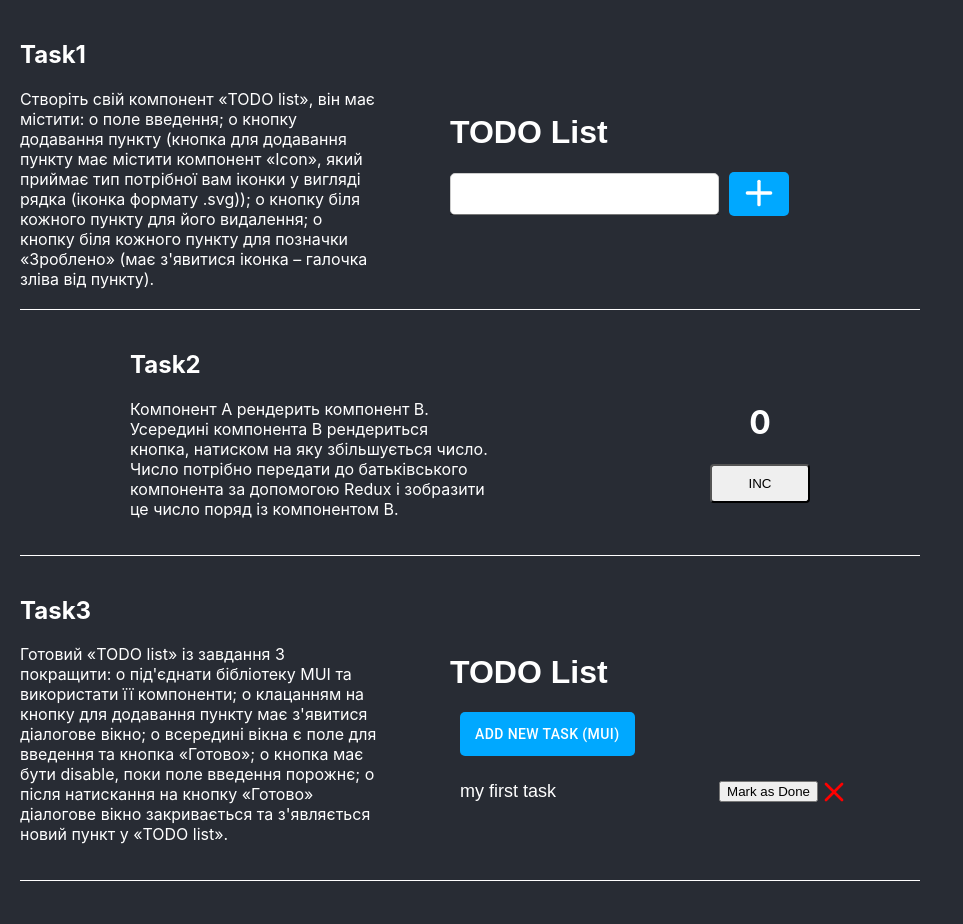
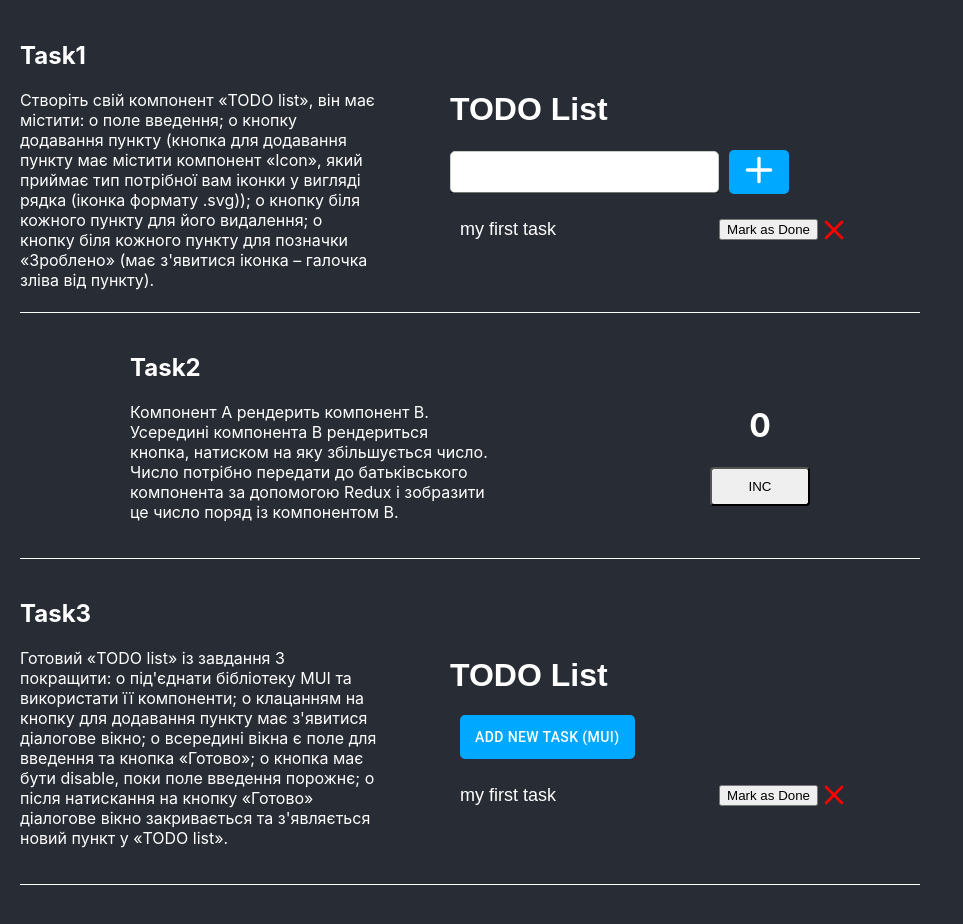
Before and after one commit to lanina90/reactessantial_hw, a React (Create React App) app: page / in a window 1280 px wide. Shown: the whole page, without its empty margins (0-963 px from the left). Built offline with nearby package versions, Linux system fonts and the light colour scheme.

Commit message:
hw_7 done

```diff
--- a/src/App/App.js
+++ b/src/App/App.js
@@ -1,7 +1,7 @@
 import './App.scss';
 import Task1 from "../components/TODO/Task1";
 import ParentEl from "../components/counter/ParentEl";
-import Task3 from "../components/task3/Task3";
+import Task3 from "../components/dialogWindow/Task3";
 
 
 function App() {
--- a/src/components/TODO/Task1.jsx
+++ b/src/components/TODO/Task1.jsx
@@ -1,13 +1,13 @@
 import React, {useState} from 'react';
 import Icon from "../icons/Icon";
 import {Input} from "@mui/material";
+import ToDoList from "../TODOMUI/ToDoList";
 
 
 const Task1 = () => {
 
   const [text, setText] = useState('')
-  const [tasks, setTasks] = useState([])
-  const [open, setOpen] = React.useState(false);
+  const [tasks, setTasks] = useState([{ id: 1, text: "my first task", done: false }])
 
   const textChangeHandler = (event) => {
     setText(event.target.value);
@@ -22,7 +22,6 @@ const Task1 = () => {
       };
 
       setTasks([...tasks, newItem]);
-
       setText('');
     }
   }
@@ -41,40 +40,17 @@ const Task1 = () => {
     setTasks(tasks.filter(task => task.id !== id));
   }
 
-  const handleClickOpen = () => {
-    setOpen(true);
-  };
-
-  const handleClose = () => {
-    setOpen(false);
-  };
-
 
   return (
     <div className="todo-list">
       <h1>TODO List</h1>
       <div className="todo-input">
         <Input onChange={textChangeHandler}/>
-        {/*<input*/}
-        {/*  type="text"*/}
-        {/*  value={text}*/}
-        {/*  onChange={textChangeHandler}*/}
-        {/*  placeholder="Add a new item..." />*/}
         <button onClick={addTaskHandler}>
           <Icon type="add" />
         </button>
       </div>
-      <ul className="items-list">
-        {tasks.map(task => (
-          <li key={task.id} className={`item ${task.done ? ' done' : ''}`}>
-            {task.done ? <Icon fill="red" type="done" onClick={() => doneTaskHandler(task.id)}/> : ''}
-            <span className="item-text">{task.text}</span>
-            {task.done ? <button
-              onClick={() => doneTaskHandler(task.id)}>Remove a mark</button> : <button onClick={() => doneTaskHandler(task.id)}>Mark as Done</button> }
-            <Icon fill="red" stroke="red" type="delete" onClick={() => deleteTaskHandler(task.id)}/>
-          </li>
-        ))}
-      </ul>
+     <ToDoList tasks={tasks}/>
     </div>
   );
 };
--- a/src/components/TODOMUI/ToDoList.js
+++ b/src/components/TODOMUI/ToDoList.js
@@ -3,10 +3,10 @@ import {useDispatch, useSelector} from "react-redux";
 import Icon from "../icons/Icon";
 import {doneTaskAction, removeTaskAction} from "./toDoListActions";
 
-const ToDoList = () => {
+const ToDoList = (props) => {
 
   const dispatch = useDispatch()
-  const tasks = useSelector(state => state.tasks);
+  const tasks = props.tasks;
 
   return (
     <div>
--- a/src/components/TODOMUI/toDoListActions.js
+++ b/src/components/TODOMUI/toDoListActions.js
@@ -1,4 +1,3 @@
-
 export const ADD_TASK = "ADD_TASK"
 export const REMOVE_TASK = "REMOVE_TASK"
 export const DONE_TASK = "DONE_TASK"
--- a/src/components/task3/DialogWindow.js
+++ b/src/components/dialogWindow/DialogWindow.js
@@ -15,7 +15,6 @@ export default function DialogWindow() {
   const text = useSelector(state => state.input.text);
   const [isButtonDisabled, setIsButtonDisabled] = useState(true);
   const [open, setOpen] = useState(false);
-
 
   const handleClickOpen = () => {
     setOpen(true);
--- a/src/components/task3/Task3.jsx
+++ b/src/components/dialogWindow/Task3.jsx
@@ -1,16 +1,18 @@
 import React, {useState} from 'react';
-import DialogWindow from "../task3/DialogWindow";
+import DialogWindow from ".//DialogWindow";
 import ToDoList from "../TODOMUI/ToDoList";
+import {useSelector} from "react-redux";
 
 const Task3 = () => {
 
+  const tasks = useSelector(state => state.tasks)
   return (
     <div className="todo-list">
       <h1>TODO List</h1>
       <div className="todo-input">
         <DialogWindow/>
       </div>
-      <ToDoList/>
+      <ToDoList tasks={tasks}/>
     </div>
   );
 };
--- a/src/components/input/inputActions.js
+++ b/src/components/input/inputActions.js
@@ -1,4 +1,3 @@
-
 export const SET_TEXT = 'SET_TEXT'
 
 export const setText = (text) => {
--- a/src/redux/initialStore.js
+++ b/src/redux/initialStore.js
@@ -3,7 +3,8 @@ const initialStore = {
   input: {
     text: '',
   },
-  tasks: [{ id: 1, text: "my first task", done: false }]
+  tasks: [{ id: 1, text: "my first task", done: false }],
+
 }
 
 export default initialStore
```
Lines whose indentation alone changed are shown as unchanged.
